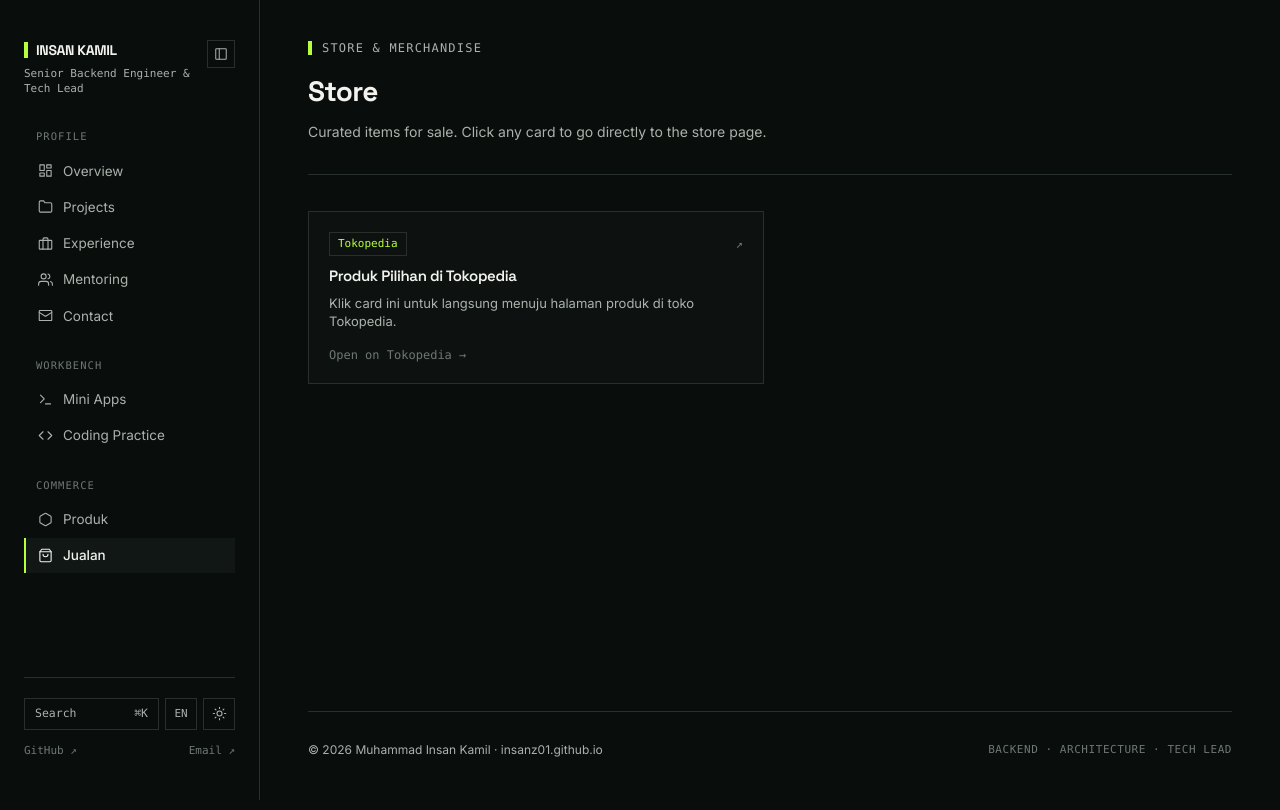
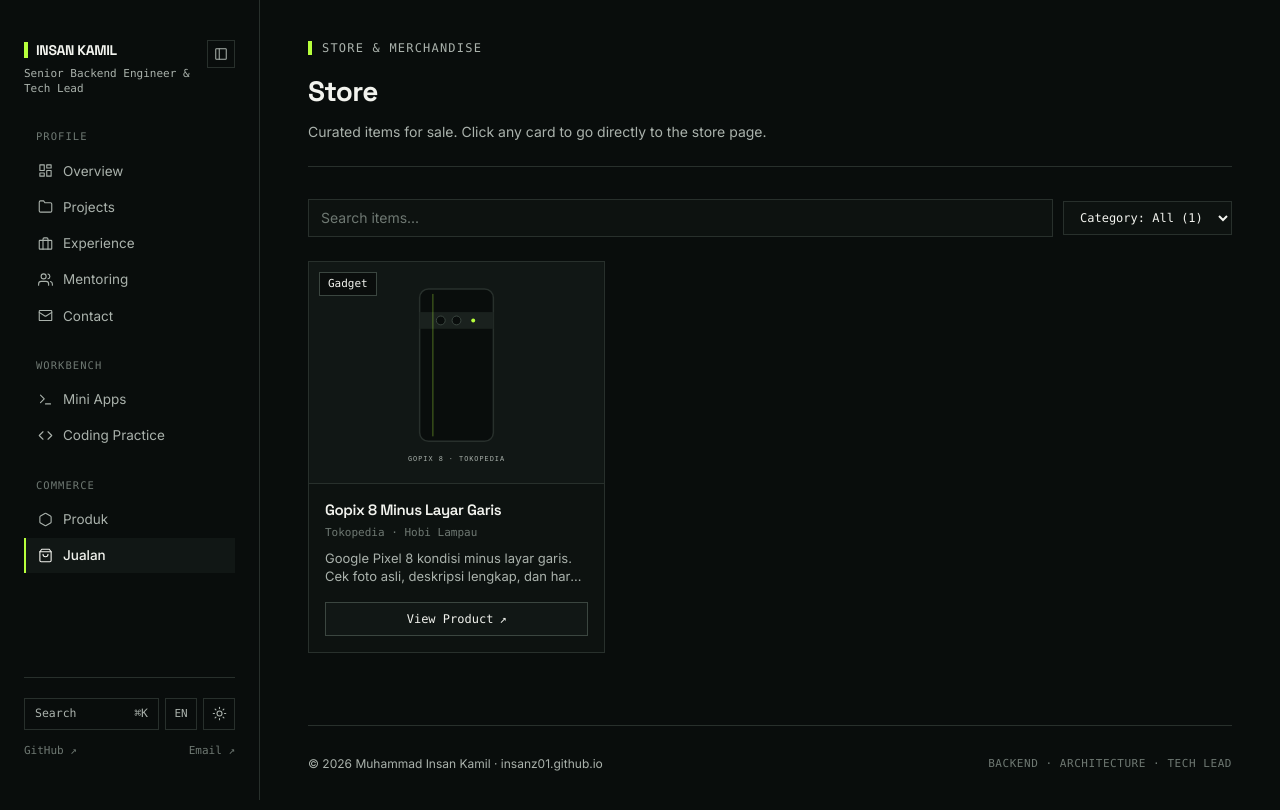
Before and after one commit to insanz01/insanz01.github.io, a React (Vite) app: page /jualan in a window 1280 px wide. Shown: the top 810 px of the page. Built offline with nearby package versions, Linux system fonts and the light colour scheme.

Commit message:
Add product preview cards, search, and category filter on /jualan

```diff
--- a/src/data/portfolio.ts
+++ b/src/data/portfolio.ts
@@ -42,7 +42,9 @@ export interface OwnProductItem {
 export interface StoreItem {
   id: string;
   name: string;
+  category: string;
   platform: string;
+  image: string;
   description: string;
   url: string;
 }
@@ -215,10 +217,13 @@ export const OWN_PRODUCTS: OwnProductItem[] = [
 
 export const STORE_ITEMS: StoreItem[] = [
   {
-    id: "tokopedia-1",
-    name: "Produk Pilihan di Tokopedia",
-    platform: "Tokopedia",
-    description: "Klik card ini untuk langsung menuju halaman produk di toko Tokopedia.",
+    id: "gopix-8",
+    name: "Gopix 8 Minus Layar Garis",
+    category: "Gadget",
+    platform: "Tokopedia · Hobi Lampau",
+    image: "/products/gopix-8.svg",
+    description:
+      "Google Pixel 8 kondisi minus layar garis. Cek foto asli, deskripsi lengkap, dan harga langsung di Tokopedia.",
     url: "https://tk.tokopedia.com/ZSpnJuUnX/",
   },
 ];
--- a/src/pages/JualanPage.tsx
+++ b/src/pages/JualanPage.tsx
@@ -1,11 +1,33 @@
+import { useMemo, useState } from "react";
 import { STORE_ITEMS } from "../data/portfolio";
 import { useLanguage } from "../i18n";
 
 export function JualanPage() {
-  const { t } = useLanguage();
+  const { lang, t } = useLanguage();
+  const [query, setQuery] = useState("");
+  const [category, setCategory] = useState("ALL");
+
+  const categories = useMemo(() => {
+    const unique = Array.from(new Set(STORE_ITEMS.map((item) => item.category)));
+    return ["ALL", ...unique];
+  }, []);
+
+  const filtered = useMemo(() => {
+    const q = query.trim().toLowerCase();
+    return STORE_ITEMS.filter((item) => {
+      const matchCat = category === "ALL" || item.category === category;
+      const matchQuery =
+        !q ||
+        item.name.toLowerCase().includes(q) ||
+        item.description.toLowerCase().includes(q) ||
+        item.category.toLowerCase().includes(q);
+      return matchCat && matchQuery;
+    });
+  }, [query, category]);
+
   return (
     <>
-      <section className="pb-8">
+      <section className="pb-6">
         <div className="mb-3 flex items-center gap-2.5">
           <span className="inline-block h-3.5 w-1 bg-[var(--accent)]" aria-hidden="true" />
           <span className="font-mono text-xs font-medium tracking-widest text-[var(--text-muted)] uppercase">
@@ -18,42 +40,89 @@ export function JualanPage() {
         <p className="m-0 text-sm text-[var(--text-muted)]">{t.jualan.subtitle}</p>
       </section>
 
-      <section className="border-t border-[var(--border)] py-9" aria-label="Daftar barang dagangan">
-        <div className="grid grid-cols-1 gap-3 sm:grid-cols-2">
-          {STORE_ITEMS.map((item) => (
+      <section className="border-t border-[var(--border)] py-8" aria-label="Daftar barang dagangan">
+        {/* Search & Category Filter */}
+        <div className="mb-6 flex flex-col gap-2.5 sm:flex-row sm:items-center">
+          <div className="relative flex-1">
+            <input
+              type="text"
+              value={query}
+              onChange={(e) => setQuery(e.target.value)}
+              placeholder={lang === "id" ? "Cari barang..." : "Search items..."}
+              aria-label={lang === "id" ? "Cari barang" : "Search items"}
+              className="w-full border border-[var(--border)] bg-[var(--surface-raised)] px-3 py-2 text-sm text-[var(--text)] placeholder:text-[var(--text-subtle)] focus:border-[var(--border-strong)] focus:outline-none"
+            />
+          </div>
+
+          <select
+            value={category}
+            onChange={(e) => setCategory(e.target.value)}
+            aria-label={lang === "id" ? "Filter kategori" : "Filter category"}
+            className="cursor-pointer border border-[var(--border)] bg-[var(--surface-raised)] px-3 py-2 font-mono text-xs text-[var(--text)] focus:border-[var(--border-strong)] focus:outline-none"
+          >
+            {categories.map((cat) => (
+              <option key={cat} value={cat}>
+                {cat === "ALL"
+                  ? lang === "id"
+                    ? `Kategori: Semua (${STORE_ITEMS.length})`
+                    : `Category: All (${STORE_ITEMS.length})`
+                  : cat}
+              </option>
+            ))}
+          </select>
+        </div>
+
+        {/* Product Grid */}
+        {filtered.length === 0 ? (
+          <div className="border border-[var(--border)] bg-[var(--surface-raised)] p-8 text-center font-mono text-xs text-[var(--text-muted)]">
+            {lang === "id" ? "Barang tidak ditemukan." : "No matching items."}
+          </div>
+        ) : (
+          <div className="grid grid-cols-1 gap-4 sm:grid-cols-2 lg:grid-cols-3">
+            {filtered.map((item) => (
               <a
                 key={item.id}
                 href={item.url}
                 target="_blank"
                 rel="noopener noreferrer"
-              className="group flex flex-col justify-between gap-4 border border-[var(--border)] bg-[var(--surface-raised)] p-5 transition-colors hover:border-[var(--accent)] hover:bg-[var(--surface)]"
+                className="group flex flex-col overflow-hidden border border-[var(--border)] bg-[var(--surface-raised)] transition-colors hover:border-[var(--accent)]"
               >
-              <div>
-                <div className="mb-2 flex items-center justify-between gap-2">
-                  <span className="border border-[var(--border)] px-2 py-0.5 font-mono text-[11px] text-[var(--accent)]">
-                    {item.platform}
-                  </span>
-                  <span
-                    aria-hidden="true"
-                    className="font-mono text-xs text-[var(--text-subtle)] transition-transform group-hover:translate-x-0.5 group-hover:-translate-y-0.5 group-hover:text-[var(--accent)]"
-                  >
-                    ↗
+                {/* Preview Image */}
+                <div className="relative aspect-[4/3] w-full overflow-hidden border-b border-[var(--border)] bg-[var(--surface)]">
+                  <img
+                    src={item.image}
+                    alt={item.name}
+                    loading="lazy"
+                    className="h-full w-full object-cover transition-transform duration-300 group-hover:scale-[1.02]"
+                  />
+                  <span className="absolute top-2.5 left-2.5 border border-[var(--border-strong)] bg-[var(--bg)]/90 px-2 py-0.5 font-mono text-[11px] font-medium text-[var(--text)]">
+                    {item.category}
                   </span>
                 </div>
-                <h2 className="m-0 mb-1.5 text-[15px] font-semibold tracking-tight text-[var(--text)]">
+
+                {/* Card Body */}
+                <div className="flex flex-1 flex-col justify-between gap-4 p-4">
+                  <div>
+                    <h2 className="m-0 mb-1 text-[15px] font-semibold leading-snug tracking-tight text-[var(--text)]">
                       {item.name}
                     </h2>
-                <p className="m-0 text-[13px] leading-snug text-[var(--text-muted)]">
+                    <p className="m-0 mb-2 font-mono text-[11px] text-[var(--text-subtle)]">
+                      {item.platform}
+                    </p>
+                    <p className="m-0 line-clamp-2 text-[13px] leading-snug text-[var(--text-muted)]">
                       {item.description}
                     </p>
                   </div>
 
-              <span className="font-mono text-xs text-[var(--text-subtle)] transition-colors group-hover:text-[var(--text)]">
-                {t.jualan.openAt} {item.platform} →
+                  <span className="inline-flex w-full items-center justify-center gap-1.5 border border-[var(--border-strong)] bg-[var(--surface)] px-3 py-2 font-mono text-xs font-medium text-[var(--text)] transition-colors group-hover:border-[var(--accent)] group-hover:bg-[var(--accent)] group-hover:text-[#090D0C]">
+                    {lang === "id" ? "Lihat Produk" : "View Product"}{" "}
+                    <span aria-hidden="true">↗</span>
                   </span>
+                </div>
               </a>
             ))}
           </div>
+        )}
       </section>
     </>
   );
```
Also changed, not shown: public/products/gopix-8.svg (added). Lines whose indentation alone changed are shown as unchanged.
